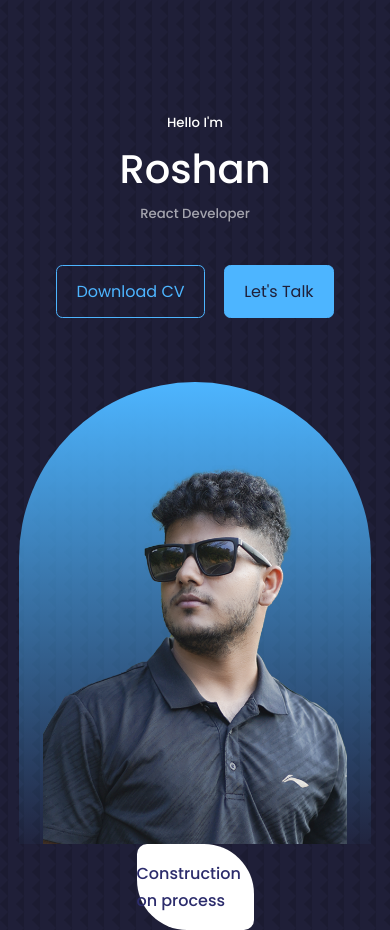
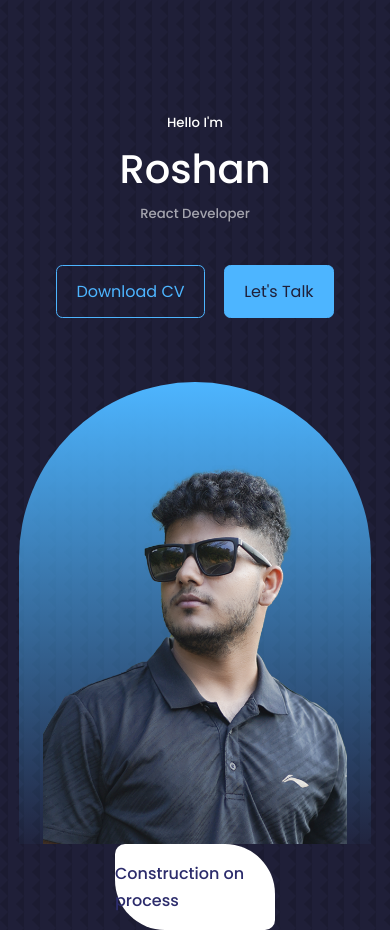
Before and after one commit to roshan-42/Portfolio, a React (Create React App) app: page / in a window 390 px wide. Built offline with nearby package versions, Linux system fonts and the light colour scheme.

Commit message:
some responsive changes on construction

```diff
--- a/src/components/construction/construction.css
+++ b/src/components/construction/construction.css
@@ -1,5 +1,5 @@
 .construct {
-    width: 30%;
+    width: 20rem;
     margin: 0 auto;
     padding-top:1rem;
     padding-bottom: 1rem;
@@ -15,3 +15,9 @@
 p{
     color : var( --color-bg-variant);
 }
+
+@media screen and (max-width: 600px){
+    .construct{
+        width: 10rem;
+    }
+}
```
